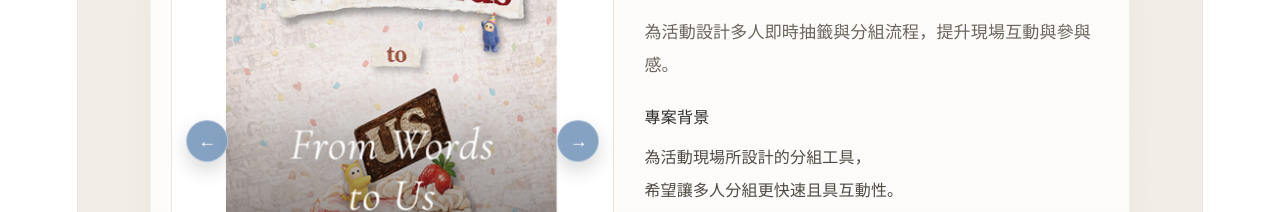
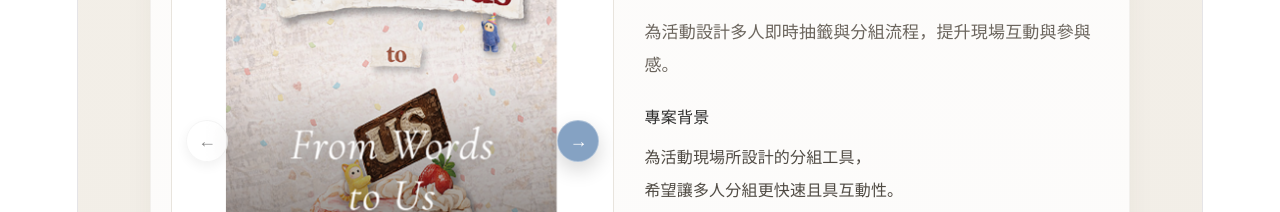
Before and after one commit to ghoostcc/portfolio-site, a React (Vite) app: page /projects in a window 1280 px wide. Shown: the part 3420-3632 px from the top of the page. Built offline with nearby package versions, Linux system fonts and the light colour scheme.

Commit message:
Update styles for ProjectsPage component

```diff
--- a/src/ProjectsPage.tsx
+++ b/src/ProjectsPage.tsx
@@ -870,16 +870,16 @@ export default function ProjectsPage() {
                 width: "42px",
                 height: "42px",
                 borderRadius: "999px",
-                border: "1px solid rgba(255,255,255,0.35)",
-                backgroundColor: "rgba(86, 126, 172, 0.72)",
-                backdropFilter: "blur(8px)",
-                color: "#ffffff",
+                border: "1px solid rgba(0,0,0,0.04)",
+                backgroundColor: "rgba(255,255,255,0.4)",
+                backdropFilter: "blur(10px)",
+                color: "#8a8a8a",
                 fontSize: "18px",
                 cursor: "pointer",
                 display: "flex",
                 alignItems: "center",
                 justifyContent: "center",
-                boxShadow: "0 8px 20px rgba(0,0,0,0.16)",
+                boxShadow: "0 4px 12px rgba(0,0,0,0.06)",
                 zIndex: 2,
               }}
             >
```
